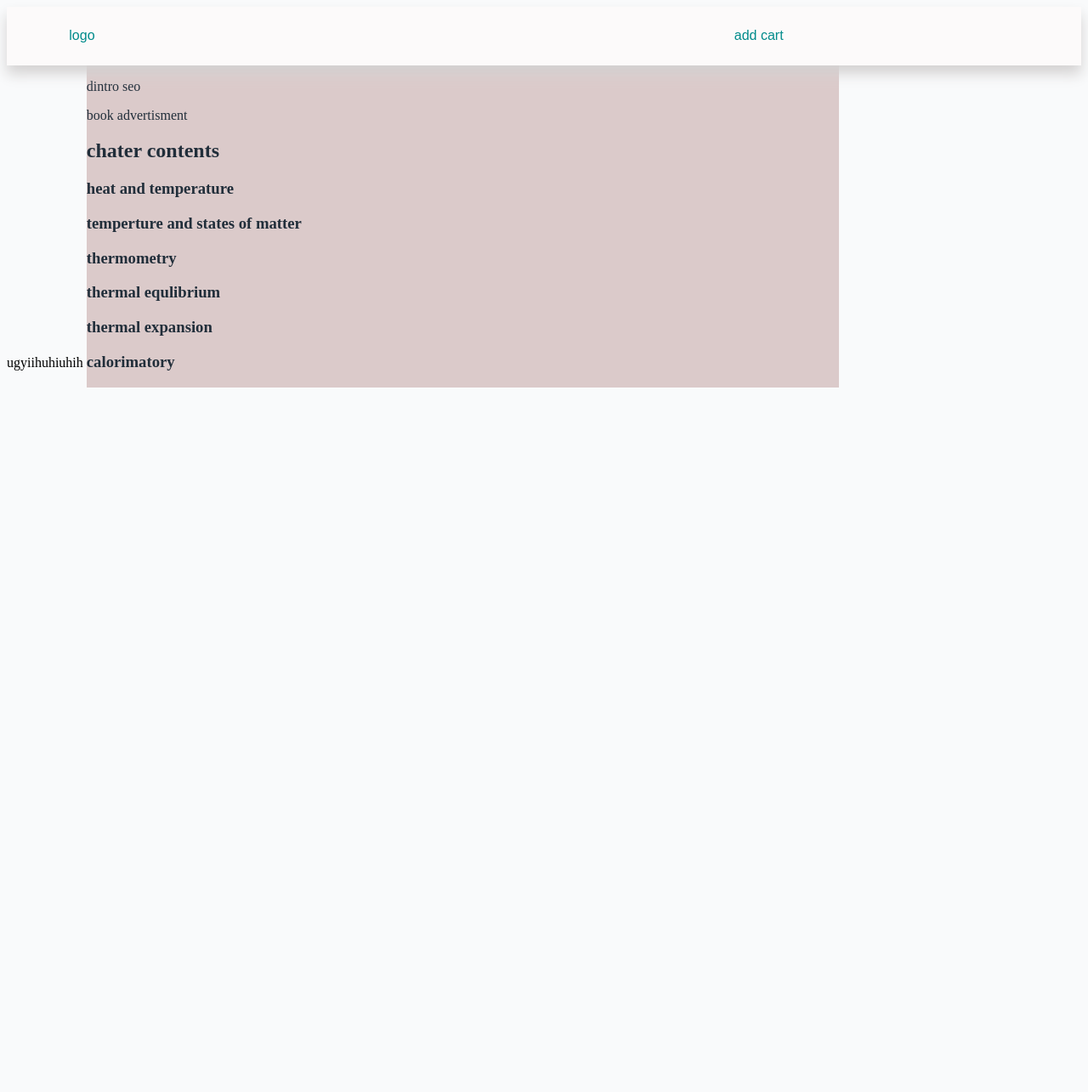
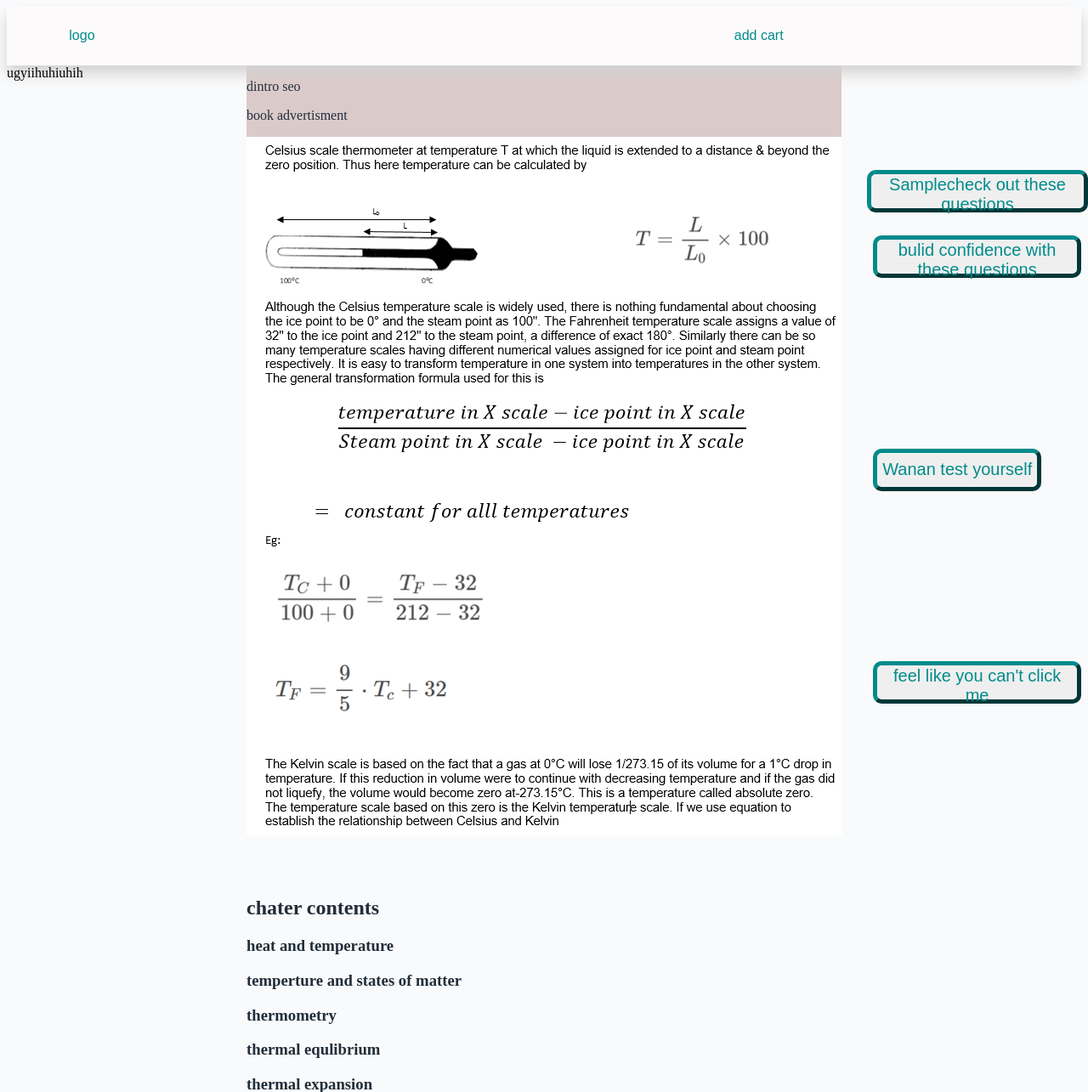
Before and after one commit to alfi30-bat/al, a Django app: template templates/page.html in a window 1280 px wide. Shown: the top 1285 px of the page at 85% size. Before the commit the page ends 456 px from the top, so only its background shows below. Run offline with Django 5.2, Linux system fonts and the light colour scheme; the template is opened without the code that fills it: most values are stand-ins (such as "Sample title", 1, 10 or a date in 2020).

Commit message:
Add files via upload

```diff
--- a/templates/page.html
+++ b/templates/page.html
@@ -9,21 +9,24 @@
     <title>Document</title>
 
 </head>
+
 <body style="height: 100%; background-color:rgba(249, 250, 251);">
+    {% load static %}
+
     <div class="sticky-bar">
         <div class="box">
             <p class="logo">logo</p>
             <p class="cart" style="margin-left: 50%;">add cart</p>
         </div>
     </div>
-
-    <div style="display: inline-block;">ugyiihuhiuhih</div>
-    <div style=" background-color: rgb(219, 202, 202); width: 70%; color: rgb(33, 46, 58); display: inline-block;">
+   <div class="gr" style="  display: grid;grid-template-columns: repeat(3, 1fr);grid-template-rows: repeat(3, 100px);gap: 10px;grid-template-areas:'sidebar1 content sidebar2';">
+    <div style="grid-area: sidebar1;z-index: 2;">ugyiihuhiuhih</div>
+    <div style=" background-color: rgb(219, 202, 202); width: 700px; color: rgb(33, 46, 58);grid-area: content;">
         <p>dintro seo</p>
         <p>book advertisment</p>
         <div>
-            <h2 id="trigger-element">chater contents</h2>
-            <p id="content" style="display: none;">gergerergegeg</p>
+            <div id="contentdiv" style="grid-area: sidebar2;" >    </div>
+            <h2 id="trigger-element" >chater contents</h2>
             <h3>heat and temperature </h3>
             <h3>temperture and states of matter</h3>
             <h3>thermometry</h3>
@@ -34,16 +37,50 @@
     </div>
     <div id="popup" style="display: none;margin-left: 10%;">
         <p style="display: none;">{{ti}}</p>
-        <a href="{% url 'page' %}"><button onclick="extractq()" >execute</button></a>
+        <a style="position: absolute; top: 200px; left:1020px; " href="{% url 'page' %}">
+            <button style="height: 50px;border-radius: 10px; border-width: thick; border-color: darkcyan; color: darkcyan; font-size: 20px; " onclick="extractq()" >{{qs}}check out these questions</button>
+        </a>
     </div>
-
+</div>
 
 </body>
 <script>
+  nu=1
+  po=200
+  i=1
+  k=-1
   document.getElementById("trigger-element").addEventListener("click", function() {
     document.getElementById("popup").style.display = "inline-block";
-    document.getElementById("content").style.display = "block";
+    var newElement = document.createElement("span");
+    newElement.id= "content";
+    newElement.style="display: block;background: url(/static/heat"+ CSS.escape(nu) +".png) no-repeat scroll 0 0 rgba(0, 0, 0, 0);height:875px; width: 700px;"
+    document.getElementById("contentdiv").appendChild(newElement);
+    const quest = ["check out these questions", "lost motive!! try these", "bulid confidence with these questions", "feel like you can't click me", "Wanan test yourself", "push betond time limits", "July"];
+    for( j=1; j<4 ; j++, i++, po=po+200){
+        randomIndex = Math.floor(Math.random() * quest.length);
+        ranquest = quest[randomIndex];
+        if(randomIndex==k){
+             console.log("alfred")
+             randomIndex = Math.floor(Math.random() * quest.length);
+             ranquest = quest[randomIndex];
+        }
+        k=randomIndex
+        var newElement = document.createElement("a");
+        newElement.href="{% url 'page' %}"
+        newElement.id="link"+i
+        newElement.style="position: relative; top:"+ po +"px;"
+        document.getElementById("popup").appendChild(newElement);
+        var newElement = document.createElement("button");
+        newElement.style="height: 50px;border-radius: 10px; border-width: thick; border-color: darkcyan; color: darkcyan; font-size: 20px; ";
+        newElement.onclick=function() {extractq()};
+        newElement.innerHTML=ranquest;
+        document.getElementById("link"+i).appendChild(newElement);
+    }
+    nu=nu+1;
+    console.log(po)
   });
+  document.getElementById("trigger-element").click()
+
  function extractq(){
     alert("fetching questions")
     console.log(document.getElementById("test").innerHTML);
```
